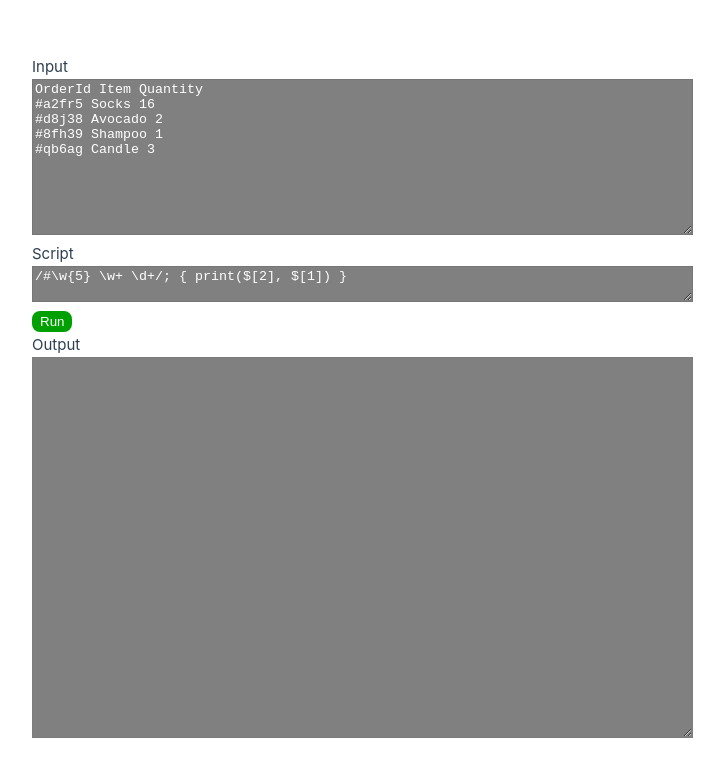
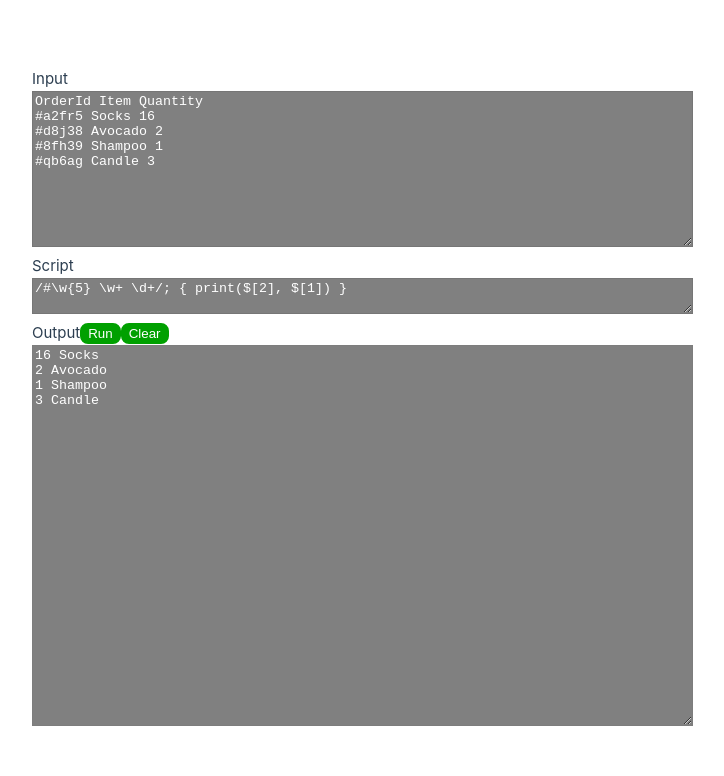
Before and after one commit to ajbowen249/lait, a Vue app in the folder packages/lait-docs-site/: page / in a window 1280 px wide. Shown: the top 776 px of the page, without its empty margins (0-724 px from the left). Built offline with nearby package versions, Linux system fonts and the light colour scheme.

Commit message:
add component props

```diff
--- /dev/null
+++ b/packages/lait-docs-site/src/browserProgramTemplate.ts
@@ -0,0 +1,59 @@
+export const browserTemplate = `
+let FS = ' ';
+let TRIM_EMPTY = true;
+
+// for convenience
+const print = console.log.bind(console);
+
+const LAIT_PROGRAM_INPUT_LINES = [
+    // BROWSER_INPUT_LINES
+];
+
+type HandlerFunc = ($: string[], m: RegExpMatchArray, g?: RegExpMatchArray['groups']) => Promise<void>;
+
+interface Handler {
+    regex: RegExp;
+    handler: HandlerFunc,
+}
+
+async function main() {
+    // INIT_STATEMENTS
+
+    const LAIT_PROGRAM_HANDLERS: Handler[] = [
+        // HANDLERS
+    ];
+
+    let LAIT_DEFAULT_HANDLER = async ($: string[]) => {
+        // DEFAULT_HANDLER
+    };
+
+    const processLine = async (line: string) => {
+        let handled = false;
+        let fields = line.split(FS);
+        if (TRIM_EMPTY) {
+            fields = fields.filter(x => x !== '');
+        }
+
+        for (const handler of LAIT_PROGRAM_HANDLERS) {
+            const match = line.match(handler.regex);
+            if (match) {
+                await handler.handler(fields, match, match.groups);
+                handled = true;
+                break;
+            }
+        }
+
+        if (!handled) {
+            await LAIT_DEFAULT_HANDLER(fields);
+        }
+    };
+
+    for (const line of LAIT_PROGRAM_INPUT_LINES) {
+        processLine(line);
+    }
+
+    // END_STATEMENTS
+}
+
+main();
+`;
--- a/packages/lait-docs-site/src/components/LaitPlayground.vue
+++ b/packages/lait-docs-site/src/components/LaitPlayground.vue
@@ -1,88 +1,46 @@
 <template>
-    <label for="fileInput">Input</label><br />
+    <label for="fileInput">Input</label>
+    <button
+        v-if="!!defaultFileInput && fileInput !== defaultFileInput"
+        @click="() => fileInput = defaultFileInput || ''"
+    >
+        Reset
+    </button>
+    <br />
     <textarea v-model="fileInput" id="fileInput" cols="80" rows="10" /><br />
 
-    <label for="scriptInput">Script</label><br />
+    <label for="scriptInput">Script</label>
+    <button
+        v-if="!!defaultScriptInput && scriptInput !== defaultScriptInput"
+        @click="() => scriptInput = defaultScriptInput || ''"
+    >
+        Reset
+    </button>
+    <br />
     <textarea v-model="scriptInput" id="scriptInput" cols="80" /><br />
 
-    <button @click="run">Run</button><br />
 
-    <label for="output">Output</label><br />
+    <label for="output">Output</label>
+    <button @click="run">Run</button>
+    <button @click="() => consoleOutput = ''">Clear</button>
+    <br />
     <textarea v-model="consoleOutput" id="output" cols="80" rows="25" disabled /><br />
 </template>
 
 <script setup lang="ts">
-import { ref } from 'vue';
+import { ref, defineProps, onMounted } from 'vue';
 import * as t from '../../../lait-core/src/transpiler';
 import * as ts from 'typescript';
+import { browserTemplate } from '@/browserProgramTemplate';
 
-const scriptInput = ref('/#\\w{5} \\w+ \\d+/; { print($[2], $[1]) }');
-const fileInput = ref(`OrderId Item Quantity
-#a2fr5 Socks 16
-#d8j38 Avocado 2
-#8fh39 Shampoo 1
-#qb6ag Candle 3`);
+const props = defineProps<{
+    defaultScriptInput?: string,
+    defaultFileInput?: string,
+}>();
+
+const scriptInput = ref('');
+const fileInput = ref('');
 const consoleOutput = ref('');
-
-const browserTemplate = `
-let FS = ' ';
-let TRIM_EMPTY = true;
-
-// for convenience
-const print = console.log.bind(console);
-
-const LAIT_PROGRAM_INPUT_LINES = [
-    // BROWSER_INPUT_LINES
-];
-
-type HandlerFunc = ($: string[], m: RegExpMatchArray, g?: RegExpMatchArray['groups']) => Promise<void>;
-
-interface Handler {
-    regex: RegExp;
-    handler: HandlerFunc,
-}
-
-async function main() {
-    // INIT_STATEMENTS
-
-    const LAIT_PROGRAM_HANDLERS: Handler[] = [
-        // HANDLERS
-    ];
-
-    let LAIT_DEFAULT_HANDLER = async ($: string[]) => {
-        // DEFAULT_HANDLER
-    };
-
-    const processLine = async (line: string) => {
-        let handled = false;
-        let fields = line.split(FS);
-        if (TRIM_EMPTY) {
-            fields = fields.filter(x => x !== '');
-        }
-
-        for (const handler of LAIT_PROGRAM_HANDLERS) {
-            const match = line.match(handler.regex);
-            if (match) {
-                await handler.handler(fields, match, match.groups);
-                handled = true;
-                break;
-            }
-        }
-
-        if (!handled) {
-            await LAIT_DEFAULT_HANDLER(fields);
-        }
-    };
-
-    for (const line of LAIT_PROGRAM_INPUT_LINES) {
-        processLine(line);
-    }
-
-    // END_STATEMENTS
-}
-
-main();
-`;
 
 function getScriptTemplate() {
     return browserTemplate.replace(
@@ -104,6 +62,17 @@ function run() {
         console.log = consoleLog;
     });
 }
+
+onMounted(() => {
+    if (props.defaultFileInput) {
+        fileInput.value = props.defaultFileInput;
+    }
+
+    if (props.defaultScriptInput) {
+        scriptInput.value = props.defaultScriptInput;
+        run();
+    }
+});
 </script>
 
 <style scoped>
--- a/packages/lait-docs-site/src/views/HomeView.vue
+++ b/packages/lait-docs-site/src/views/HomeView.vue
@@ -1,9 +1,20 @@
 <template>
     <main>
-        <LaitPlayground />
+        <LaitPlayground
+            :default-script-input="scriptInput"
+            :default-file-input="fileInput"
+        />
     </main>
 </template>
 
 <script setup lang="ts">
+
 import LaitPlayground from '@/components/LaitPlayground.vue';
+import { ref } from 'vue';
+const scriptInput = ref('/#\\w{5} \\w+ \\d+/; { print($[2], $[1]) }');
+const fileInput = ref(`OrderId Item Quantity
+#a2fr5 Socks 16
+#d8j38 Avocado 2
+#8fh39 Shampoo 1
+#qb6ag Candle 3`);
 </script>
```
